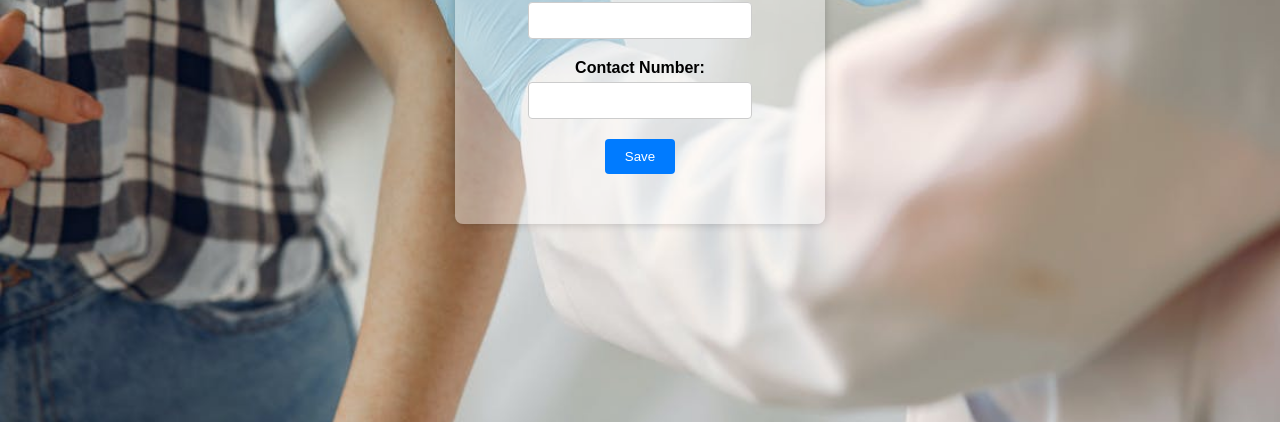
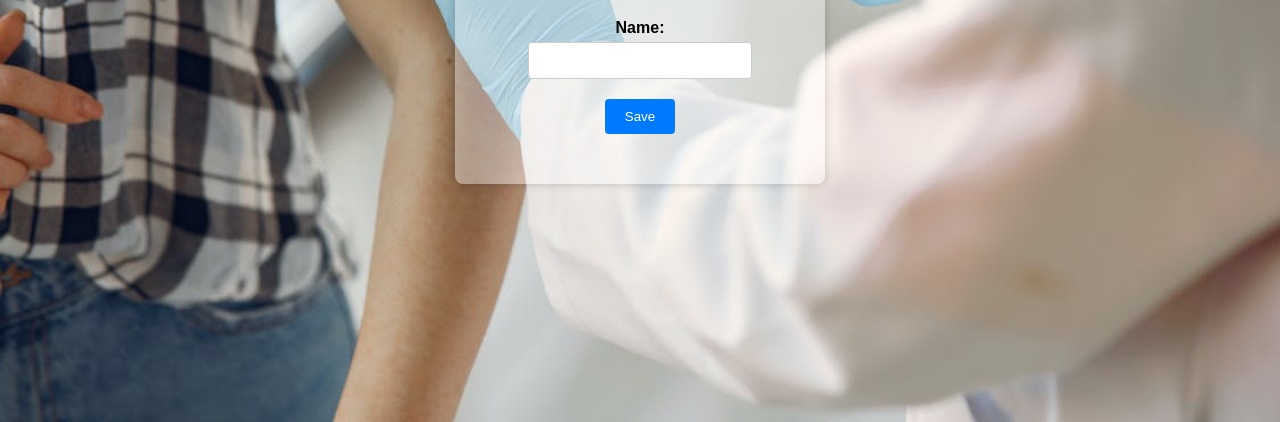
Before and after one commit to NeelPakhi/Rabidar, a plain HTML site: page index.html in a window 1280 px wide. Shown: the part 378-800 px from the top of the page. Drawn offline with Linux system fonts and the light colour scheme.

Commit message:
Update index.html

```diff
--- a/index.html
+++ b/index.html
@@ -69,10 +69,6 @@
                 <label for="name">Name:</label>
                 <input type="text" id="name" name="name" required>
             </div>
-            <div class="input-group">
-                <label for="contact">Contact Number:</label>
-                <input type="text" id="contact" name="contact" required>
-            </div>
             <button type="submit" class="btn-save">Save</button>
         </form>
     </div>
```
